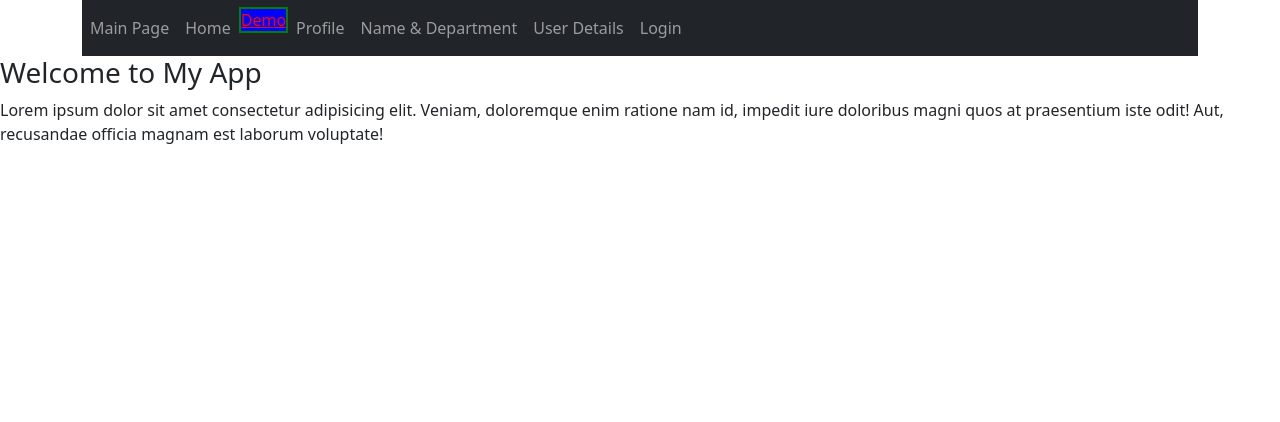
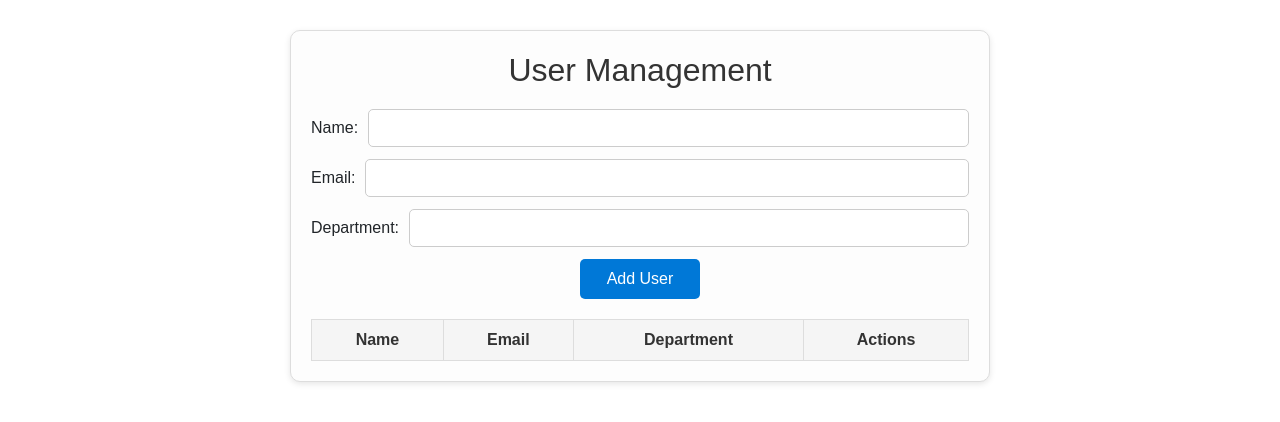
Before and after one commit to nilaybasak111/EjobIndia-Practice, a React (Vite) app in the folder React/React Examples/: page / in a window 1280 px wide. Shown: the top 422 px of the page. Built offline with nearby package versions, Linux system fonts and the light colour scheme.

Commit message:
Added 14 September React Homework

```diff
--- a/React/React Examples/src/App.tsx
+++ b/React/React Examples/src/App.tsx
@@ -38,6 +38,7 @@ import SEP06MovieTicketBookingHW from "./hooks/06SEP_ Movie Ticket Booking _HW";
 import SEP07ContextParentEx1 from "./context API/07SEP_ Parent CreateContext _ex1";
 import SEP07ProfileHW from "./context API/07SEP_ Profile _HW";
 import SEP13RoutingRulesEx1 from "./routing/13SEP_ Routing Rules _ex1";
+import SEP14DynamicRoutingRoutingRulesHW from "./routing/14SEP_ Dynamic Routing RoutingRules _HW";
 
 function App() {
   return (
@@ -80,8 +81,9 @@ function App() {
       <SEP06HooksUseMemoEx2 />
       <SEP06MovieTicketBookingHW />
       <SEP07ContextParentEx1 />
-      <SEP07ProfileHW /> */}
-      <SEP13RoutingRulesEx1 />
+      <SEP07ProfileHW />
+      <SEP13RoutingRulesEx1 /> */}
+      <SEP14DynamicRoutingRoutingRulesHW />
     </>
   );
 }
--- /dev/null
+++ b/React/React Examples/src/routing/14SEP_ Dynamic Routing Delete _HW.tsx
@@ -0,0 +1,22 @@
+import { useEffect } from "react";
+import { useParams, useNavigate } from "react-router-dom";
+
+const SEP14DynamicRoutingDeleteHW = () => {
+  const { userId } = useParams<{ userId: string }>();
+  const navigate = useNavigate();
+
+  useEffect(() => {
+    if (userId) {
+      const users: any[] = JSON.parse(localStorage.getItem("users") || "[]");
+      const updatedUsers = users.filter(
+        (user) => user.userId !== Number(userId)
+      );
+      localStorage.setItem("users", JSON.stringify(updatedUsers));
+      navigate("/");
+    }
+  }, [userId, navigate]);
+
+  return <div>Deleting user...</div>;
+};
+
+export default SEP14DynamicRoutingDeleteHW;
--- /dev/null
+++ b/React/React Examples/src/routing/14SEP_ Dynamic Routing Details _HW.tsx
@@ -0,0 +1,20 @@
+import { useParams } from "react-router-dom";
+
+const SEP14DynamicRoutingDetailsHW = () => {
+  const { userId } = useParams<{ userId: string }>();
+  const users = JSON.parse(localStorage.getItem("users") || "[]");
+  const user = users.find((u: any) => u.userId === Number(userId));
+  console.log("this is user ", user);
+
+  if (!user) return <div>User not found!</div>;
+
+  return (
+    <div>
+      <h2>Details for {user.name}</h2>
+      <p>Email: {user.email}</p>
+      <p>Department: {user.department}</p>
+    </div>
+  );
+};
+
+export default SEP14DynamicRoutingDetailsHW;
--- /dev/null
+++ b/React/React Examples/src/routing/14SEP_ Dynamic Routing RoutingRules _HW.tsx
@@ -0,0 +1,26 @@
+import SEP14DynamicRoutingUserInfoHW from "./14SEP_ Dynamic Routing UserInfo _HW";
+import SEP14DynamicRoutingDetailsHW from "./14SEP_ Dynamic Routing Details _HW";
+import SEP14DynamicRoutingDeleteHW from "./14SEP_ Dynamic Routing Delete _HW";
+import { BrowserRouter, Routes, Route } from "react-router-dom";
+
+const SEP14DynamicRoutingRoutingRulesHW = () => {
+  return (
+    <>
+      <BrowserRouter>
+        <Routes>
+          <Route path="/" element={<SEP14DynamicRoutingUserInfoHW />} />
+          <Route
+            path="/details/:userId"
+            element={<SEP14DynamicRoutingDetailsHW />}
+          />
+          <Route
+            path="/delete/:userId"
+            element={<SEP14DynamicRoutingDeleteHW />}
+          />
+        </Routes>
+      </BrowserRouter>
+    </>
+  );
+};
+
+export default SEP14DynamicRoutingRoutingRulesHW;
--- /dev/null
+++ b/React/React Examples/src/routing/14SEP_ Dynamic Routing UserInfo _HW.tsx
@@ -0,0 +1,223 @@
+import { useEffect, useState } from "react";
+import { Link } from "react-router-dom";
+
+interface UserType {
+  userId: number;
+  name: string;
+  email: string;
+  department: string;
+}
+
+const SEP14DynamicRoutingUserInfoHW = () => {
+  const [users, setUsers] = useState<UserType[]>(() => {
+    const storedUsers = localStorage.getItem("users");
+    return storedUsers ? JSON.parse(storedUsers) : [];
+  });
+
+  const [fields, setFields] = useState<UserType>({
+    userId: 0,
+    name: "",
+    email: "",
+    department: "",
+  });
+
+  useEffect(() => {
+    localStorage.setItem("users", JSON.stringify(users));
+  }, [users]);
+
+  const valueUpdate = (e: React.ChangeEvent<HTMLInputElement>) => {
+    const { name, value } = e.target;
+    setFields({ ...fields, [name]: value });
+  };
+
+  const addUser = () => {
+    if (
+      !fields.name.trim() ||
+      !fields.email.trim() ||
+      !fields.department.trim()
+    ) {
+      alert("All fields (Name, Email, Department) are required!");
+      return;
+    }
+
+    const newUser = { ...fields, userId: users.length + 1 };
+    setUsers([...users, newUser]);
+
+    setFields({
+      userId: 0,
+      name: "",
+      email: "",
+      department: "",
+    });
+  };
+
+  // ✅ Inline Styles
+  const styles = {
+    container: {
+      maxWidth: "700px",
+      margin: "30px auto",
+      padding: "20px",
+      background: "#fdfdfd",
+      border: "1px solid #ddd",
+      borderRadius: "10px",
+      boxShadow: "0px 2px 6px rgba(0,0,0,0.1)",
+      fontFamily: "Arial, sans-serif",
+    },
+    heading: {
+      textAlign: "center" as const,
+      marginBottom: "20px",
+      color: "#333",
+    },
+    form: {
+      display: "flex",
+      flexDirection: "column" as const,
+      gap: "12px",
+      marginBottom: "20px",
+    },
+    label: {
+      display: "flex",
+      justifyContent: "space-between",
+      alignItems: "center",
+    },
+    input: {
+      padding: "6px 10px",
+      border: "1px solid #ccc",
+      borderRadius: "5px",
+      flex: 1,
+      marginLeft: "10px",
+    },
+    button: {
+      padding: "8px 12px",
+      border: "none",
+      borderRadius: "5px",
+      background: "#0078d7",
+      color: "white",
+      cursor: "pointer",
+      transition: "background 0.2s",
+      width: "120px",
+      alignSelf: "center",
+    },
+    table: {
+      width: "100%",
+      borderCollapse: "collapse" as const,
+      marginTop: "15px",
+    },
+    th: {
+      border: "1px solid #ddd",
+      padding: "8px",
+      background: "#f5f5f5",
+      color: "#333",
+      textAlign: "center" as const,
+    },
+    td: {
+      border: "1px solid #ddd",
+      padding: "8px",
+      textAlign: "center" as const,
+    },
+    viewBtn: {
+      textDecoration: "none",
+      padding: "6px 10px",
+      borderRadius: "5px",
+      fontSize: "0.9rem",
+      background: "#28a745",
+      color: "white",
+    },
+    deleteBtn: {
+      textDecoration: "none",
+      padding: "6px 10px",
+      borderRadius: "5px",
+      fontSize: "0.9rem",
+      background: "#dc3545",
+      color: "white",
+    },
+  };
+
+  return (
+    <div style={styles.container}>
+      <h2 style={styles.heading}>User Management</h2>
+
+      <div style={styles.form}>
+        <label style={styles.label}>
+          Name:
+          <input
+            type="text"
+            name="name"
+            value={fields.name}
+            onChange={valueUpdate}
+            style={styles.input}
+          />
+        </label>
+        <label style={styles.label}>
+          Email:
+          <input
+            type="email"
+            name="email"
+            value={fields.email}
+            onChange={valueUpdate}
+            style={styles.input}
+          />
+        </label>
+        <label style={styles.label}>
+          Department:
+          <input
+            type="text"
+            name="department"
+            value={fields.department}
+            onChange={valueUpdate}
+            style={styles.input}
+          />
+        </label>
+        <button
+          style={styles.button}
+          onMouseOver={(e) => (e.currentTarget.style.background = "#005fa3")}
+          onMouseOut={(e) => (e.currentTarget.style.background = "#0078d7")}
+          onClick={addUser}
+        >
+          Add User
+        </button>
+      </div>
+
+      <table style={styles.table}>
+        <thead>
+          <tr>
+            <th style={styles.th}>Name</th>
+            <th style={styles.th}>Email</th>
+            <th style={styles.th}>Department</th>
+            <th style={styles.th} colSpan={2}>
+              Actions
+            </th>
+          </tr>
+        </thead>
+        <tbody>
+          {users.map((user) => (
+            <tr key={user.userId}>
+              <td style={styles.td}>{user.name}</td>
+              <td style={styles.td}>{user.email}</td>
+              <td style={styles.td}>{user.department}</td>
+              <td style={styles.td}>
+                <Link
+                  style={styles.viewBtn}
+                  to={`/details/${user.userId}`}
+                  target="_blank"
+                >
+                  View
+                </Link>
+              </td>
+              <td style={styles.td}>
+                <Link
+                  style={styles.deleteBtn}
+                  to={`/delete/${user.userId}`}
+                  target="_blank"
+                >
+                  Delete
+                </Link>
+              </td>
+            </tr>
+          ))}
+        </tbody>
+      </table>
+    </div>
+  );
+};
+
+export default SEP14DynamicRoutingUserInfoHW;
```
